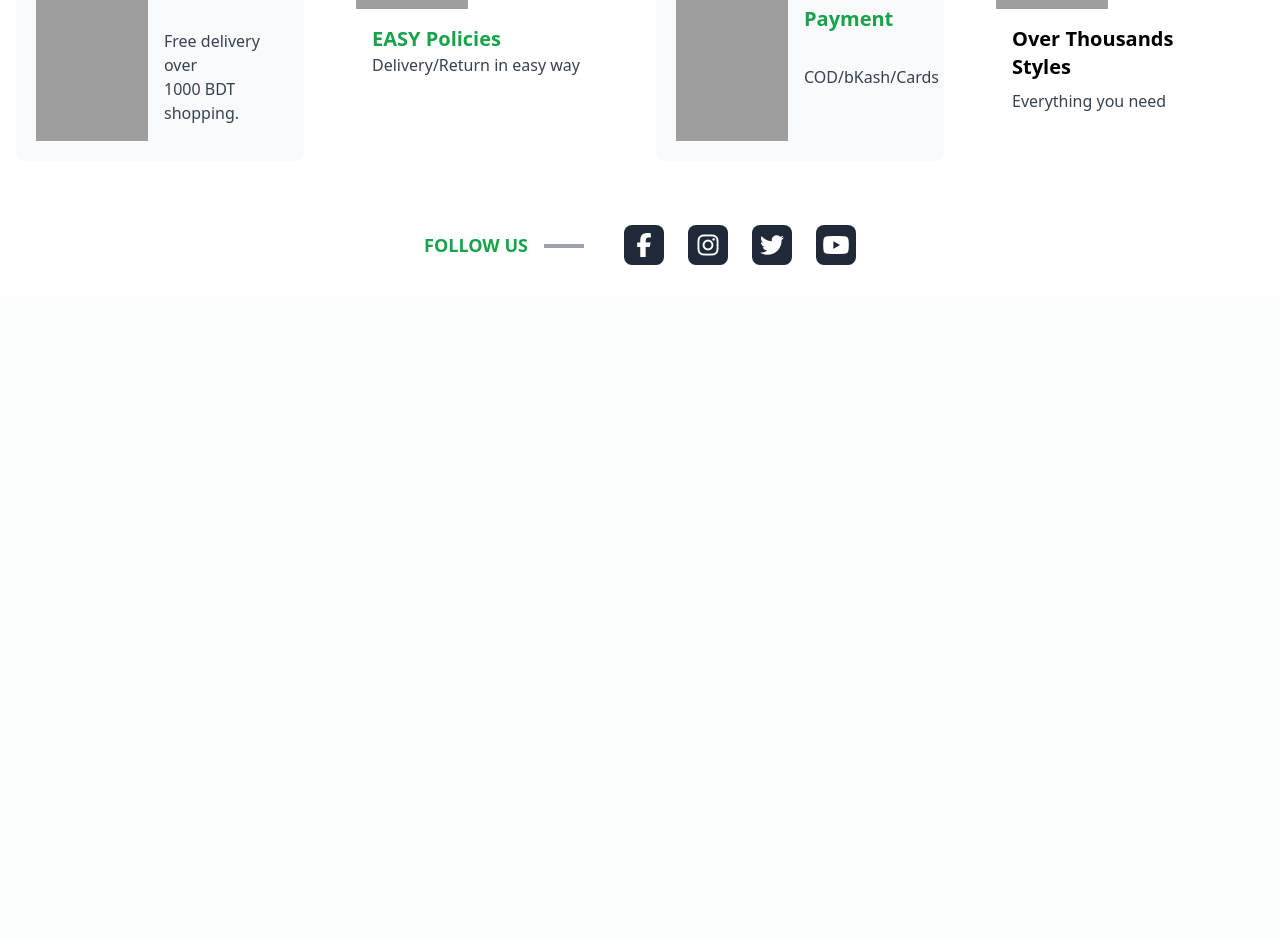
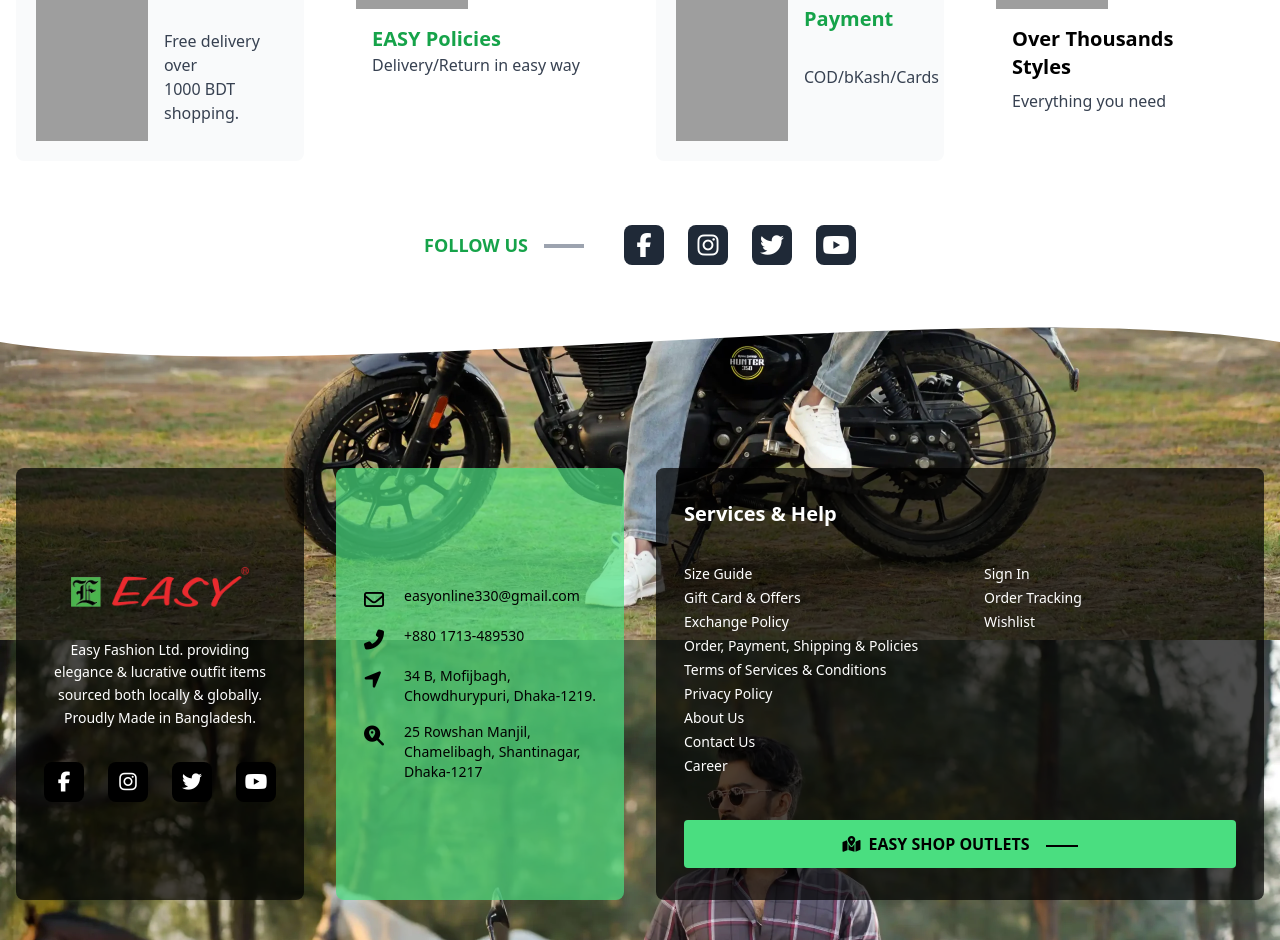
Before and after one commit to tutuldev/easyfashion, a Laravel app: page / in a window 1280 px wide. Shown: the part 5338-6278 px from the top of the page. Before the commit the page ends 5603 px from the top, so only its background shows below. Run offline with Laravel 12, Linux system fonts and the light colour scheme; style sheets or scripts are compiled from the project's sources; grey boxes are pictures that could not be loaded.

Commit message:
footer section design

```diff
--- a/resources/views/frontend/app.blade.php
+++ b/resources/views/frontend/app.blade.php
@@ -234,6 +234,7 @@
 
     @yield('content')
 
+    @include('frontend.layouts.footer')
     @stack('scripts')
 </body>
 
--- /dev/null
+++ b/resources/views/frontend/layouts/footer.blade.php
@@ -0,0 +1,105 @@
+<!-- Footer Wave and Section -->
+<div class="relative -mt-[5px]">
+
+    <div class="absolute top-0 left-0 w-full overflow-hidden leading-[0] z-10">
+        <svg class="relative block w-full h-[60px] md:h-[100px]" xmlns="http://www.w3.org/2000/svg"
+            viewBox="0 0 1000 100" preserveAspectRatio="none">
+            <path d="M0,50 C250,100 750,0 1000,50 V0 H0 Z" class="fill-white"></path>
+        </svg>
+    </div>
+
+    <footer class=" text-white pt-44 pb-10 px-4">
+        {{-- Changed flex to grid and added responsive columns --}}
+        <div class="max-w-screen-2xl mx-auto grid grid-cols-1 md:grid-cols-2 lg:grid-cols-4 gap-8">
+
+            {{-- card 1 (Logo & About Us) --}}
+            <div
+                class="md:col-span-1 lg:col-span-1 bg-black/70 flex flex-col justify-center gap-8 px-7 py-8 rounded-lg text-center">
+                <img src="{{ asset('images/brand-logo.webp') }}" alt="Logo" class="h-5 md:h-10 mx-auto" />
+                <p class="text-sm leading-relaxed">Easy Fashion Ltd. providing elegance & lucrative outfit items
+                    sourced both locally & globally. Proudly Made in Bangladesh.</p>
+                <div class="flex justify-center gap-6 text-xl text-gray-700">
+                    <a href="#"
+                        class="w-10 h-10 rounded-lg bg-black text-white flex items-center justify-center hover:bg-green-600 transition-colors duration-300">
+                        <i class="fab fa-facebook-f"></i>
+                    </a>
+                    <a href="#"
+                        class="w-10 h-10 rounded-lg bg-black text-white flex items-center justify-center hover:bg-green-600 transition-colors duration-300">
+                        <i class="fab fa-instagram"></i>
+                    </a>
+                    <a href="#"
+                        class="w-10 h-10 rounded-lg bg-black text-white flex items-center justify-center hover:bg-green-600 transition-colors duration-300">
+                        <i class="fab fa-twitter"></i>
+                    </a>
+                    <a href="#"
+                        class="w-10 h-10 rounded-lg bg-black text-white flex items-center justify-center hover:bg-green-600 transition-colors duration-300">
+                        <i class="fab fa-youtube"></i>
+                    </a>
+                </div>
+            </div>
+
+            {{-- card 2 (Contact Info) --}}
+            <div
+                class="md:col-span-1 lg:col-span-1 bg-green-400/70 flex flex-col justify-center gap-8 px-7 py-8 rounded-lg text-left text-black">
+                <div class="space-y-4 text-sm">
+                    <p class="flex items-start gap-4 hover:text-white transition-colors duration-300">
+                        <i class="far fa-envelope text-xl mt-1 min-w-[24px]"></i> easyonline330@gmail.com
+                    </p>
+                    <p class="flex items-start gap-4 hover:text-white transition-colors duration-300">
+                        <i class="fas fa-phone-alt text-xl mt-1 min-w-[24px]"></i> +880 1713-489530
+                    </p>
+                    <p class="flex items-start gap-4 hover:text-white transition-colors duration-300">
+                        <i class="fa-solid fa-location-arrow text-xl mt-1 min-w-[24px]"></i> 34 B, Mofijbagh,
+                        Chowdhurypuri, Dhaka-1219.
+                    </p>
+                    <p class="flex items-start gap-4 hover:text-white transition-colors duration-300">
+                        <i class="fas fa-magnifying-glass-location text-xl mt-1 min-w-[24px]"></i> 25 Rowshan Manjil,
+                        Chamelibagh, Shantinagar, Dhaka-1217
+                    </p>
+                </div>
+            </div>
+
+            {{-- card 3 (Services & Help / Account / Shop Outlets) --}}
+            <div
+                class="md:col-span-2 lg:col-span-2 bg-black/70 flex flex-col justify-center gap-5 px-7 py-8 rounded-lg">
+                <h4 class="text-white font-semibold text-xl text-center sm:text-start mb-4">Services & Help</h4> {{-- Adjusted mb-3 to mb-4 for
+                consistency --}}
+                <div class="hidden sm:grid grid-cols-1 sm:grid-cols-2 gap-y-2 gap-x-12 mb-6"> {{-- Nested grid for lists
+                    --}}
+                    <ul class="text-sm space-y-1"> {{-- Adjusted text-lg to text-sm for consistency --}}
+                        <li><a href="#" class="hover:text-green-500 transition-colors duration-300">Size Guide</a></li>
+                        <li><a href="#" class="hover:text-green-500 transition-colors duration-300">Gift Card &
+                                Offers</a></li>
+                        <li><a href="#" class="hover:text-green-500 transition-colors duration-300">Exchange Policy</a>
+                        </li>
+                        <li><a href="#" class="hover:text-green-500 transition-colors duration-300">Order, Payment,
+                                Shipping & Policies</a></li>
+                        <li><a href="#" class="hover:text-green-500 transition-colors duration-300">Terms of Services &
+                                Conditions</a></li>
+                        <li><a href="#" class="hover:text-green-500 transition-colors duration-300">Privacy Policy</a>
+                        </li>
+                        <li><a href="#" class="hover:text-green-500 transition-colors duration-300">About Us</a></li>
+                        <li><a href="#" class="hover:text-green-500 transition-colors duration-300">Contact Us</a></li>
+                        <li><a href="#" class="hover:text-green-500 transition-colors duration-300">Career</a></li>
+                    </ul>
+                    <ul class="text-sm space-y-1"> {{-- Adjusted text-sm for consistency, combined remaining items --}}
+
+                        <li><a href="#" class="hover:text-green-500 transition-colors duration-300">Sign In</a></li>
+                        <li><a href="#" class="hover:text-green-500 transition-colors duration-300">Order Tracking</a>
+                        </li>
+                        <li><a href="#" class="hover:text-green-500 transition-colors duration-300">Wishlist</a></li>
+                    </ul>
+                </div>
+                <div class="mx-auto sm:hidden mb-3">
+                    <span
+                        class="material-symbols-outlined text-2xl   text-white cursor-pointer hover:text-green-500 transition">menu</span>
+                </div>
+
+             <a href="#"
+   class="bg-green-400 text-black py-3 px-6 rounded font-semibold flex items-center justify-center hover:bg-green-500 transition-colors duration-300">
+    <i class="fa-solid fa-map-location-dot mr-2"></i>
+    <span>EASY SHOP OUTLETS</span> <span class="ml-4 border-b-2 border-black w-8 pb-1"></span> </a>
+            </div>
+        </div>
+    </footer>
+</div>
```
